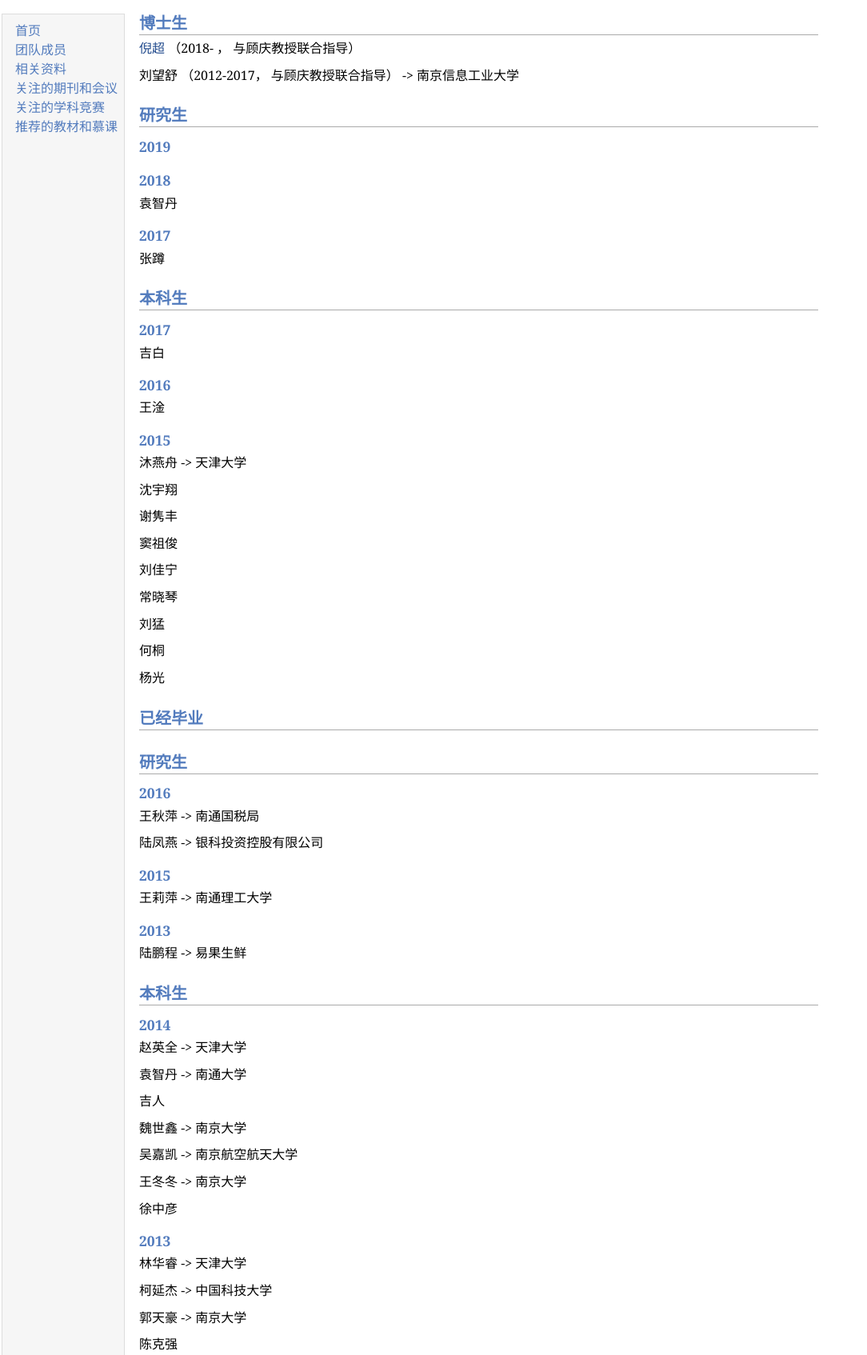
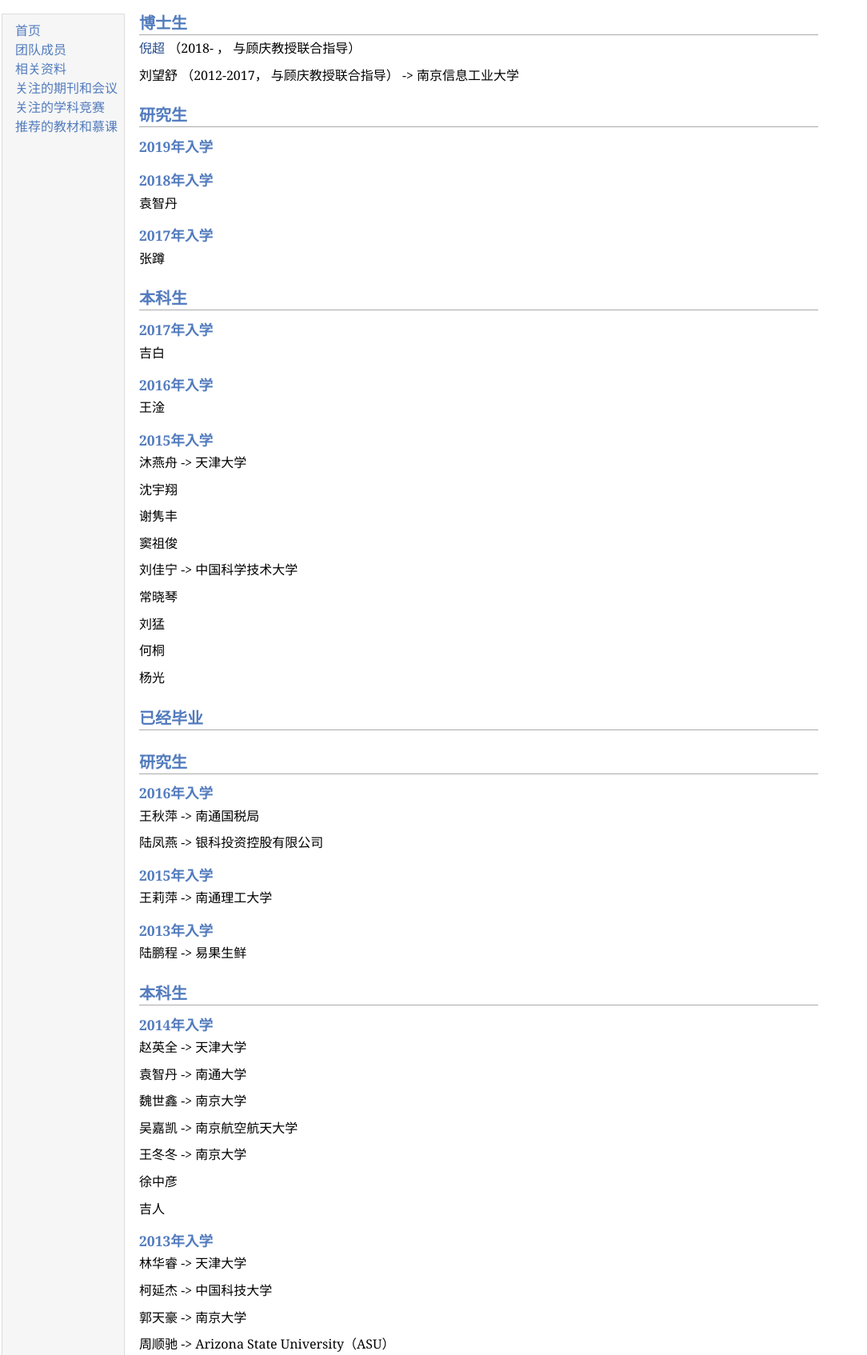
Before and after one commit to smartse/smartse.github.io, a plain HTML site: page group/member.html in a window 1280 px wide. Shown: the part 7-1701 px from the top of the page at 80% size, without its empty margins (0-1084 px from the left). Drawn offline with Linux system fonts and the light colour scheme.

Commit message:
aaaaa
aaaa

```diff
--- a/group/member.html
+++ b/group/member.html
@@ -43,13 +43,13 @@ function toggleBibtex(articleid) {
 <p><a href="https://jacknichao.github.io/">倪超 </a>（2018- ， 与顾庆教授联合指导）</p>
 <p>刘望舒 （2012-2017， 与顾庆教授联合指导） -> 南京信息工业大学</p>
 <h2>研究生</h2>
-<h3>2019</h3>
+<h3>2019年入学</h3>
 
 
-<h3>2018</h3>
+<h3>2018年入学</h3>
 <p>袁智丹</p>
 
-<h3>2017</h3>
+<h3>2017年入学</h3>
 <p>张蹲</p>
 
 
@@ -58,18 +58,18 @@ function toggleBibtex(articleid) {
 
 <h2>本科生</h2>
 
-<h3>2017</h3>
+<h3>2017年入学</h3>
 <p>吉白</p>
 
-<h3>2016</h3>
+<h3>2016年入学</h3>
 <p>王淦</p>
 
-<h3>2015</h3>
+<h3>2015年入学</h3>
 <p>沐燕舟 -&gt;  天津大学</p>
 <p>沈宇翔 </p>
 <p>谢隽丰</p>
 <p>窦祖俊</p>
-<p>刘佳宁</p>
+<p>刘佳宁 -&gt;  中国科学技术大学</p>
 <p>常晓琴</p>
 <p>刘猛</p>
 <p>何桐</p>
@@ -78,58 +78,58 @@ function toggleBibtex(articleid) {
 
 <h2>研究生</h2>
 
-<h3>2016</h3>
+<h3>2016年入学</h3>
 <p>王秋萍 -&gt; 南通国税局</p>
 <p>陆凤燕 -&gt; 银科投资控股有限公司</p>
 
-<h3>2015</h3>
+<h3>2015年入学</h3>
 <p>王莉萍 -> 南通理工大学</p>
 
-<h3>2013</h3>
+<h3>2013年入学</h3>
 <p>陆鹏程 -> 易果生鲜</p>
 
 
 
 <h2>本科生</h2>
 
-<h3>2014</h3>
+<h3>2014年入学</h3>
 <p>赵英全 -> 天津大学</p>
 <p>袁智丹 -&gt; 南通大学</p>
-<p>吉人</p>
 <p>魏世鑫 -&gt; 南京大学</p>
 <p>吴嘉凯 -&gt; 南京航空航天大学</p>
 <p>王冬冬 -&gt; 南京大学</p>
 <p>徐中彦</p>
+<p>吉人</p>
 
-<h3>2013</h3>
+<h3>2013年入学</h3>
 <p>林华睿 -> 天津大学</p>
 <p>柯延杰 -&gt; 中国科技大学</p>
 <p>郭天豪 -&gt; 南京大学</p>
-<p>陈克强</p>
 <p>周顺驰 -&gt; Arizona State University（ASU）</p>
 <p>张亦晶</p>
+<p>陈克强</p>
 
-<h3>2012</h3>
+<h3>2012年入学</h3>
 <p>贺成 -> 华东师范大学</p>
 <p>李娜 -> 华东师范大学</p>
 <p>陆凌姣 -> 苏州大学</p>
 <p>王秋萍 -> 南通大学</p>
 <p>管怀文 -&gt; 英国约克大学（University of York）</p>
 
-<h3>2011</h3>
-<p>谭兆飞</p>
+<h3>2011年入学</h3>
 <p>李炬 -> 华东师范大学</p>
-<p>金凯</p>
 <p>孟令楠 -&gt; Hong Kong Baptist University（HKBU）</p>
 <p>何鹏飞 -> Hong Kong Baptist University（HKBU）</p>
 <p>吴芳芳 -> 南京大学 </p>
+<p>谭兆飞</p>
+<p>金凯</p>
 <p>魏雪薇</p>
 <p>咸惠娟</p>
 <p>王宇</p>
 <p>欧阳熙良</p>
 
 
-<h3>2010</h3>
+<h3>2010年入学</h3>
 <p>倪超 -> 南京大学</p>
 <p>石鸿斌 -> 苏州大学</p>
 <p>夏健</p>
```
